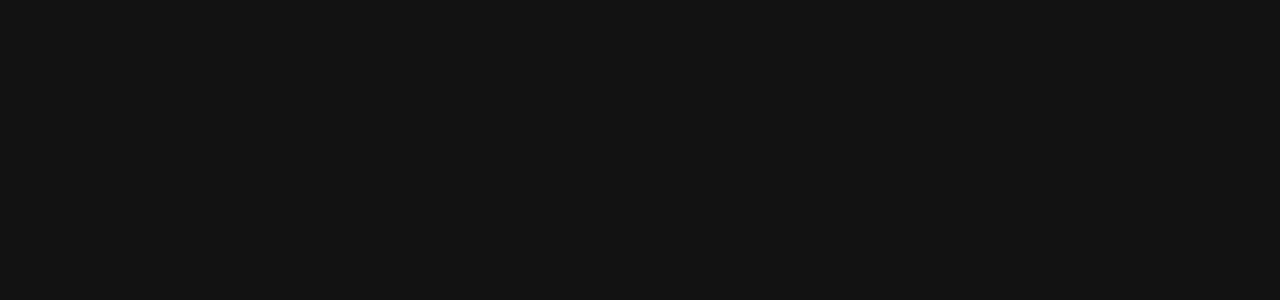
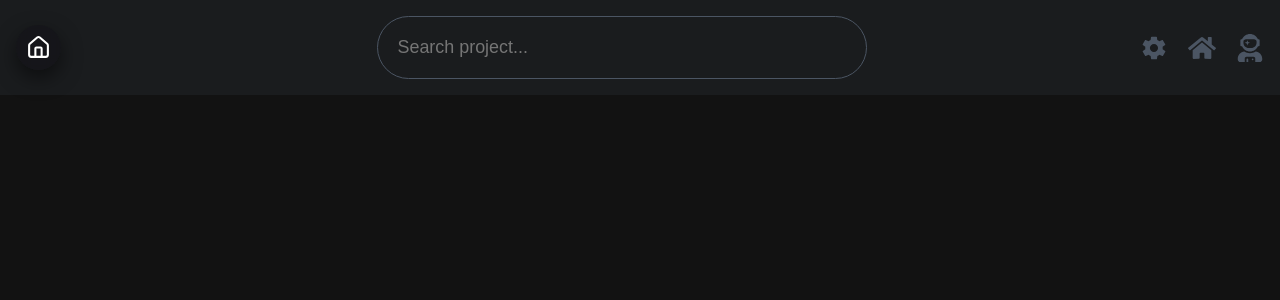
Before and after one commit to Hrisshhii/react-practice, a React (Vite) app in the folder ts-miniprojects/: page /#/project-tracker in a window 1280 px wide. Shown: the top 300 px of the page. Built offline with nearby package versions, Linux system fonts and the light colour scheme.

Commit message:
Creating a navigation bar for Project tracker project

```diff
--- /dev/null
+++ b/ts-miniprojects/src/Components/Project Tracker Project/Navigation.tsx
@@ -0,0 +1,23 @@
+import { FaHome, FaUserAstronaut } from "react-icons/fa"
+import { BackHome } from "../BackHome"
+import { IoMdSettings } from "react-icons/io"
+
+const Navigation = () => {
+  return (
+    <div className="flex justify-between items-center bg-[#1A1C1E] p-4">
+      <BackHome/>
+      <div className="relative w-full max-w-md">
+        <input type="text" placeholder="Search project..." className="bg-transparent text-white border border-solid rounded-full border-gray-600 w-full text-[1.12rem] p-5"/>
+      </div>
+      <div className="flex justify-between items-center gap-5">
+        <IoMdSettings className="text-gray-600 hover:text-gray-400 cursor-pointer" size={28}/>
+        <FaHome className="text-gray-600 hover:text-gray-400 cursor-pointer" size={28}/>
+        <FaUserAstronaut className="text-gray-600 hover:text-gray-400 cursor-pointer" size={28}/>
+      </div>
+
+
+    </div>
+  )
+}
+
+export default Navigation
--- a/ts-miniprojects/src/Components/Project Tracker Project/ProjectTracker.tsx
+++ b/ts-miniprojects/src/Components/Project Tracker Project/ProjectTracker.tsx
@@ -1,8 +1,9 @@
+import Navigation from "./Navigation"
 
 const ProjectTracker = () => {
   return (
     <div className="min-h-screen bg-[#121212]">
-
+      <Navigation/>
     </div>
   )
 }
--- /dev/null
+++ b/ts-miniprojects/src/Components/Project Tracker Project/data/pt-types.tsx
@@ -0,0 +1,10 @@
+export type Project={
+  id:string;
+  title:string;
+  description:string;
+  status:"planned"|"in-progress"|"completed";
+  priority:"low"|"medium"|"high";
+  dueDate?:string;
+  tags?:string[];
+  createdAt:Date;
+}
```
